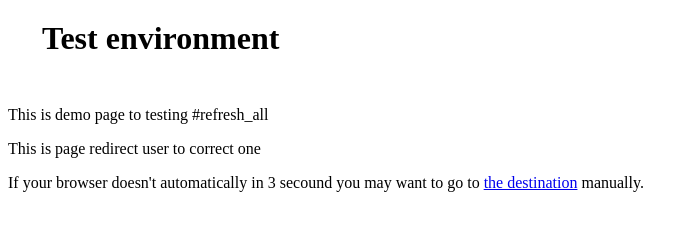
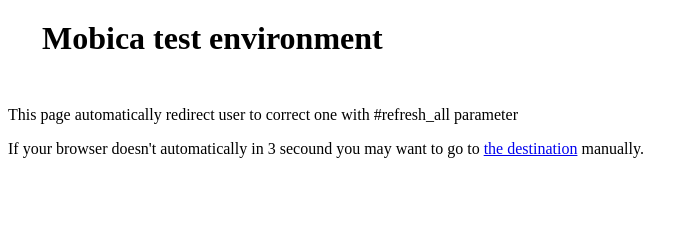
Before and after one commit to Bartosz-Brzezinski/test_environment, a plain HTML site: page index.html in a window 1280 px wide. Shown: the whole page, without its empty margins (0-698 px from the left). Drawn offline with Linux system fonts and the light colour scheme.

Commit message:
Text update

```diff
--- a/index.html
+++ b/index.html
@@ -10,12 +10,11 @@
         <td>
         </td>
         <td>
-          <h1>Test environment</h1>
+          <h1>Mobica test environment</h1>
         </td>
       </tr>
     </table>
-    <p>This is demo page to testing #refresh_all </p>
-    <p>This is page redirect user to correct one </p>
+    <p>This page automatically redirect user to correct one with #refresh_all parameter</p>
     If your browser doesn't automatically in 3 secound you may want to go to
 <a href="https://bartosz-brzezinski.github.io/test_environment/redirect.html#refresh_all">the destination</a> manually.
   </body>
```
